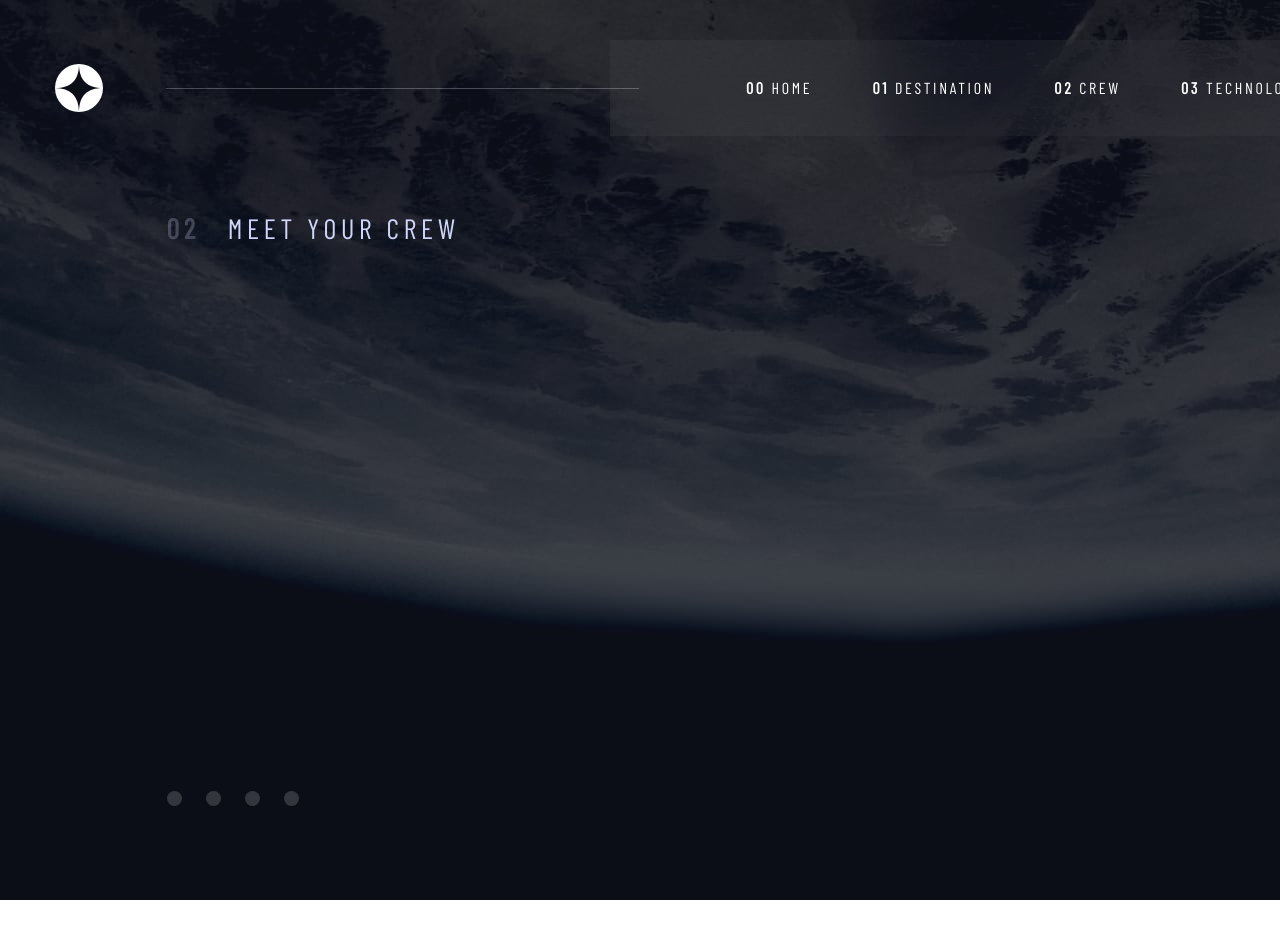
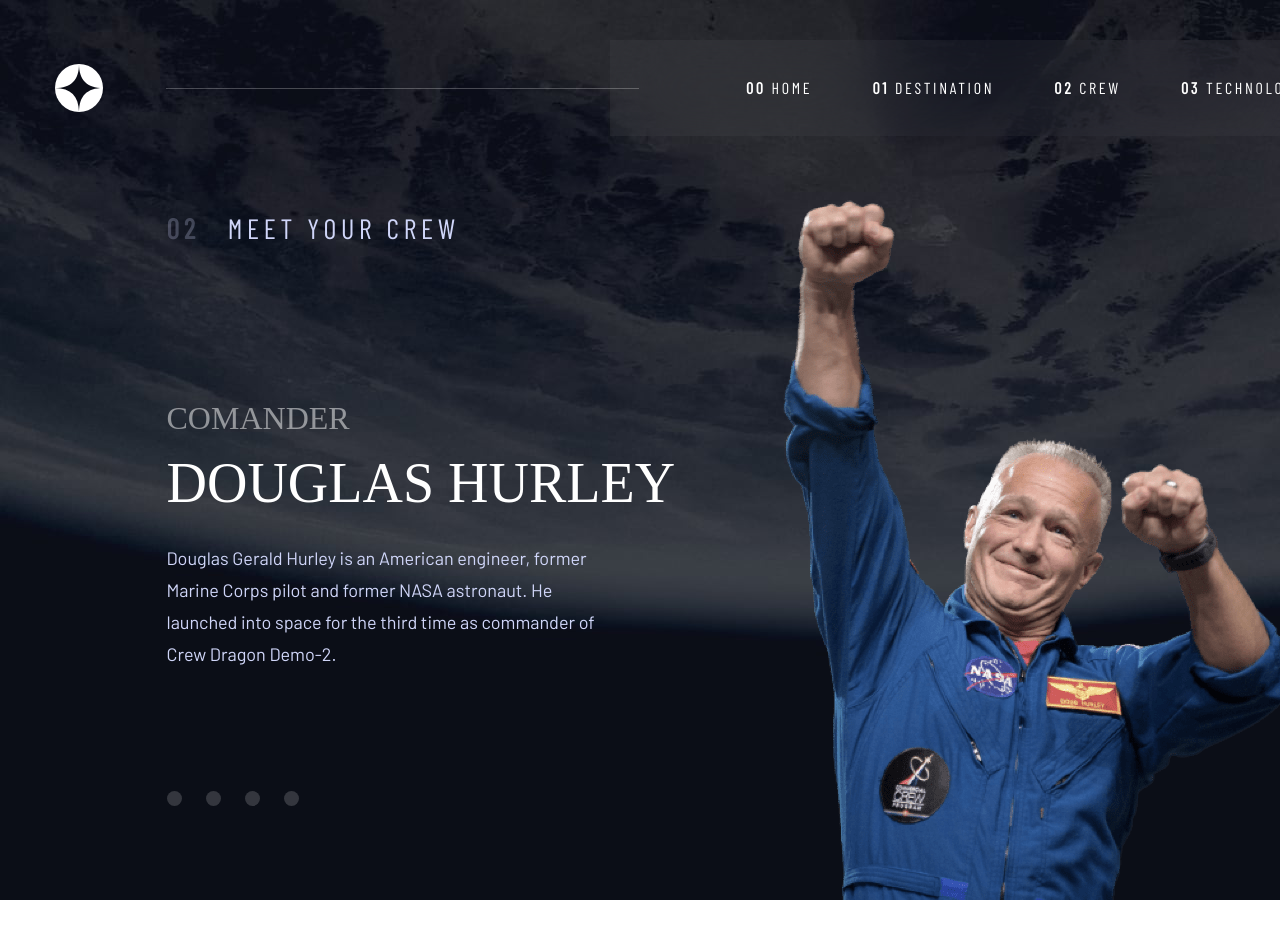
Before and after one commit to iago-guinossi/space-tourism, a React (Vite) app: page /crew in a window 1280 px wide. Shown: the top 938 px of the page. Built offline with nearby package versions, Linux system fonts and the light colour scheme; a web font is replaced by a local one.

Commit message:
add comander component

```diff
--- a/src/components/pages/Crew/Crew.tsx
+++ b/src/components/pages/Crew/Crew.tsx
@@ -2,14 +2,18 @@ import styled from "styled-components";
 import { ContainerBackgroundImage } from "../../uiComponents/ContainerBackgroundImage";
 import { SubTittle } from "../../uiComponents/SubTittle";
 import { SubTittleNumber } from "../../uiComponents/SubTittleNumber";
+import { Text } from "../../uiComponents/Text";
+import { Tittle } from "../../uiComponents/Tittle";
+import { Douglas } from "./Douglas";
 
 const NavContainer = styled.div`
   width: 1107px;
   height: 594px;
   display: flex;
   flex-direction: column;
-  margin: 212px auto 0 auto;
+  margin: 0 auto 0 auto;
   justify-content: space-between;
+  padding-top: 212px;
 `;
 const SubTittleContainer = styled.div``;
 
@@ -27,7 +31,6 @@ const ButtonContainer = styled.div`
     justify-content: space-between;
 `
 
-
 export function Crew() {
   return (
     <ContainerBackgroundImage url="/crew/background-crew-desktop.jpg">
@@ -40,6 +43,7 @@ export function Crew() {
             MEET YOUR CREW
           </SubTittle>
         </SubTittleContainer>
+        <Douglas/>
         <ButtonContainer>
             <RoundedButton/>
             <RoundedButton/>
```
